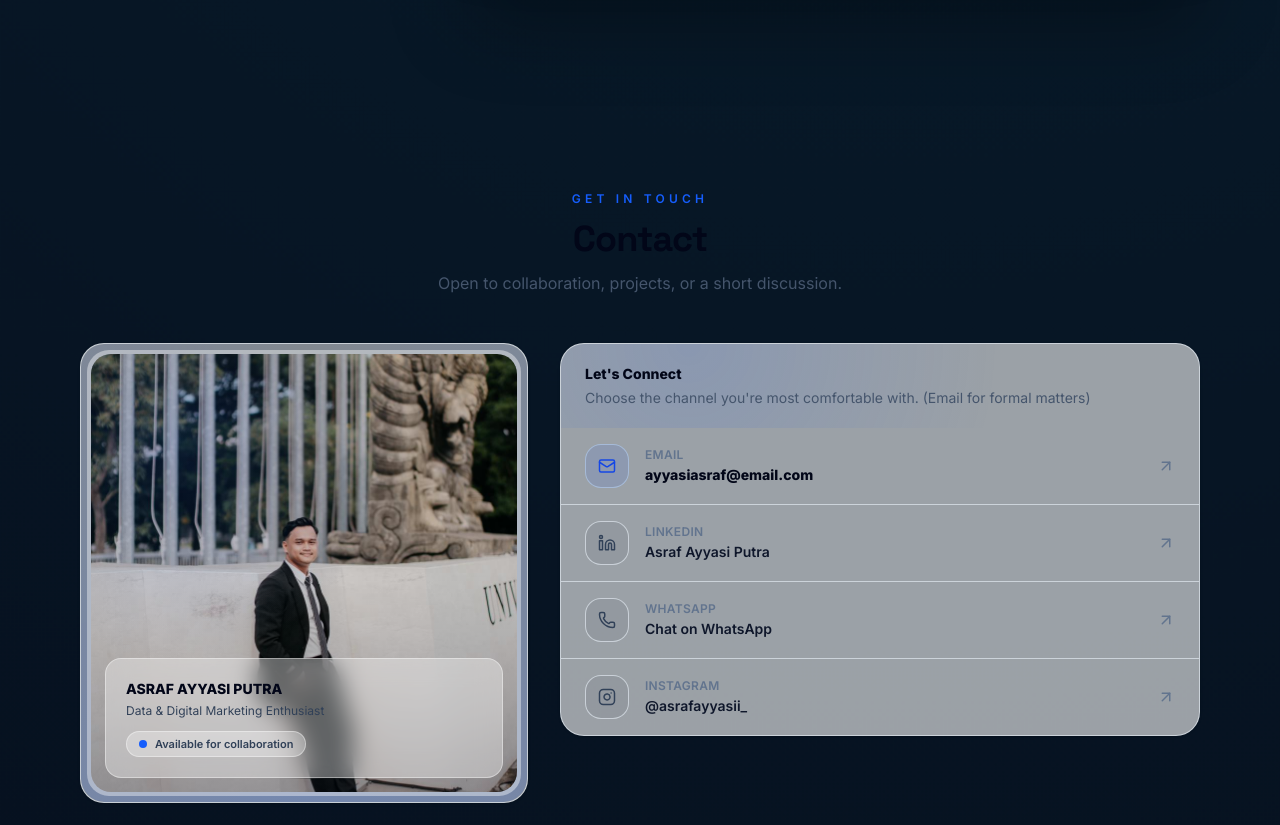
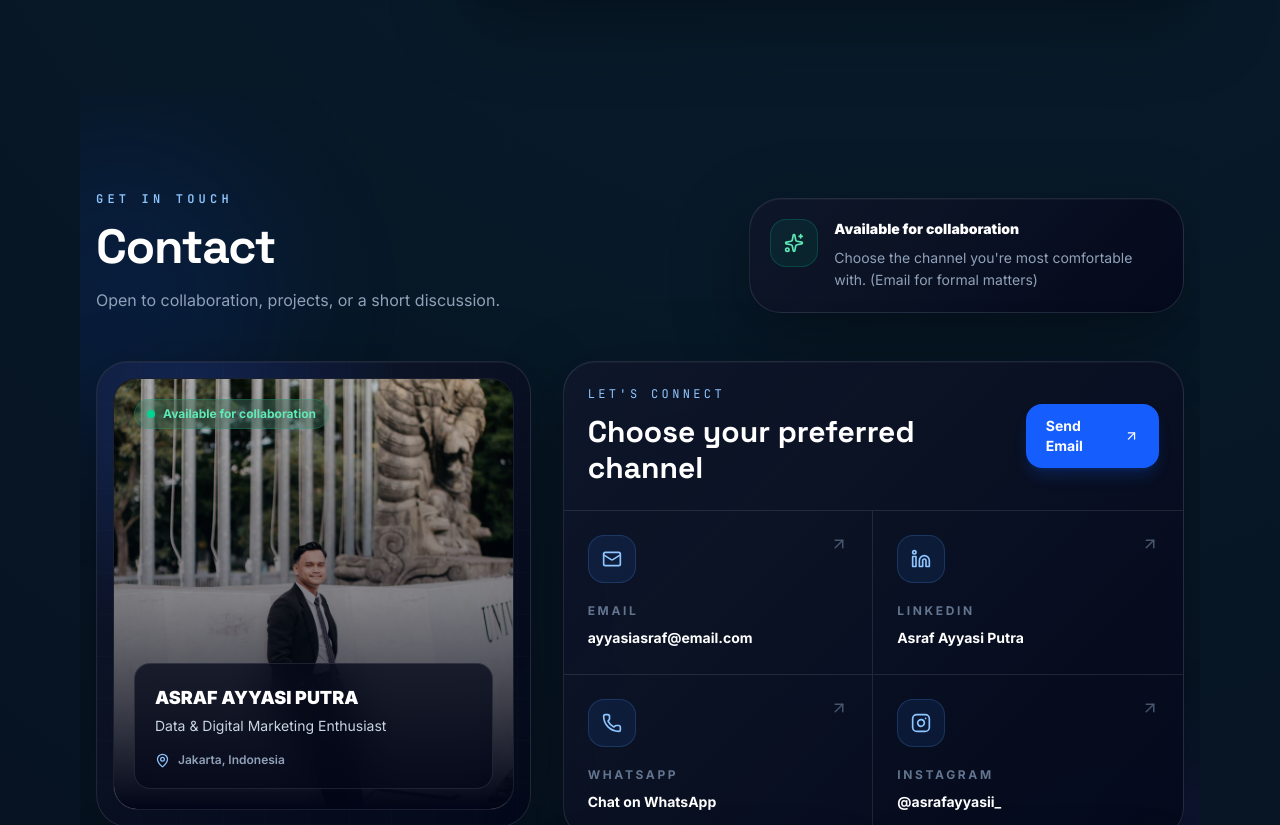
Before and after one commit to asrafayyasi/asraf-portofolio, a Next.js app: page / in a window 1280 px wide. Shown: the part 11175-12000 px from the top of the page. Built offline with nearby package versions, Linux system fonts and the light colour scheme.

Commit message:
finalize one page redesign before routing

```diff
--- a/src/app/page.tsx
+++ b/src/app/page.tsx
@@ -21,7 +21,7 @@ import BackToTop from "@/components/BackToTop";
 
 function waHref(phone?: string) {
   const digits = String(phone || "").replace(/\D/g, "");
-  return digits ? `https://wa.me/${digits}` : "#";
+  return digits.length >= 10 ? `https://wa.me/${digits}` : "#";
 }
 
 export default function Home() {
@@ -1087,141 +1087,224 @@ export default function Home() {
 
 
           {/* CONTACT */}
-          <section id="kontak" className="py-24">
-            <div className="text-center">
-              <p className="text-xs font-semibold tracking-[0.35em] text-blue-600">
+          <section id="kontak" className="relative overflow-hidden py-24">
+            <div className="pointer-events-none absolute left-[-120px] top-10 h-80 w-80 rounded-full bg-blue-600/10 blur-3xl" />
+            <div className="pointer-events-none absolute bottom-0 right-[-120px] h-96 w-96 rounded-full bg-violet-600/10 blur-3xl" />
+
+            <div className="relative mx-auto max-w-7xl px-4">
+              <div className="grid gap-8 lg:grid-cols-12 lg:items-end">
+                <div className="lg:col-span-7">
+                  <p className="font-code text-xs font-semibold uppercase tracking-[0.35em] text-blue-300">
                     {content.labels.contactKicker}
                   </p>
-              <h2 className="mt-3 text-3xl md:text-4xl font-extrabold tracking-tight text-slate-950">
+                  <h2 className="mt-4 max-w-3xl text-3xl font-black tracking-tight text-white md:text-5xl">
                     {content.labels.contactTitle}
                   </h2>
-              <p className="mt-3 text-slate-600">{content.labels.contactSubtitle}</p>
+                  <p className="mt-4 max-w-2xl text-sm leading-relaxed text-slate-400 md:text-base">
+                    {content.labels.contactSubtitle}
+                  </p>
                 </div>
 
-            <div className="mt-12 grid gap-8 lg:grid-cols-12 lg:items-stretch">
                 <div className="lg:col-span-5">
-                <div className="relative h-[460px] overflow-hidden rounded-3xl border border-slate-200/70 bg-white/55 shadow-sm">
-                  <div className="absolute inset-0 p-1">
-                    <div className="absolute inset-0 rounded-3xl bg-[conic-gradient(from_180deg_at_50%_50%,rgba(37,99,235,0.25),rgba(15,23,42,0.10),rgba(37,99,235,0.25))]" />
-                    <div className="absolute inset-[6px] rounded-[22px] bg-white/40" />
+                  <div className="tech-card rounded-[2rem] p-5">
+                    <div className="flex items-start gap-4">
+                      <div className="grid h-12 w-12 shrink-0 place-items-center rounded-2xl border border-emerald-400/20 bg-emerald-500/10 text-emerald-300">
+                        <Sparkles size={20} />
                       </div>
-
-                  <img
-                    src={content.contact.photo || "/me.jpg"}
-                    alt="Photo"
-                    className="absolute inset-[10px] h-[calc(100%-20px)] w-[calc(100%-20px)] rounded-[20px] object-cover object-center"
-                  />
-
-                  <div className="absolute inset-[10px] rounded-[20px] bg-gradient-to-t from-slate-950/25 via-transparent to-transparent" />
-                  <div className="absolute inset-[10px] rounded-[20px] bg-[radial-gradient(circle_at_20%_20%,rgba(37,99,235,0.18),transparent_45%)]" />
-
-                  <div className="absolute bottom-6 left-6 right-6 rounded-2xl border border-white/40 bg-white/35 p-5 backdrop-blur-md">
-                    <p className="text-sm font-extrabold text-slate-950">{content.name}</p>
-                    <p className="mt-1 text-xs text-slate-700">{content.title}</p>
-                    <div className="mt-3 inline-flex items-center gap-2 rounded-full border border-white/40 bg-white/30 px-3 py-1 text-[11px] font-semibold text-slate-700">
-                      <span className="h-2 w-2 rounded-full bg-blue-600" />
-                      {content.labels.availableForCollab}
+                      <div>
+                        <p className="text-sm font-black text-white">{content.labels.availableForCollab}</p>
+                        <p className="mt-2 text-sm leading-relaxed text-slate-400">
+                          {content.labels.connectSubtitle}
+                        </p>
+                      </div>
                     </div>
                   </div>
                 </div>
               </div>
 
-              <div className="lg:col-span-7">
-                <div className="rounded-3xl border border-slate-200/70 bg-white/60 shadow-sm overflow-hidden">
-                  <div className="relative px-6 py-5">
-                    <div className="absolute inset-0 bg-[radial-gradient(circle_at_20%_0%,rgba(37,99,235,0.14),transparent_60%)]" />
-                    <div className="relative">
-                      <p className="text-sm font-extrabold text-slate-950">{content.labels.connectTitle}</p>
-                      <p className="mt-1 text-sm text-slate-600">{content.labels.connectSubtitle}</p>
+              <div className="mt-12 grid gap-8 lg:grid-cols-12">
+                <div className="lg:col-span-5">
+                  <div className="tech-card relative overflow-hidden rounded-[2rem] p-4">
+                    <div className="absolute inset-0 bg-[radial-gradient(circle_at_20%_10%,rgba(37,99,235,0.22),transparent_42%)]" />
+                    <div className="absolute inset-0 bg-tech-grid opacity-30" />
+
+                    <div className="relative overflow-hidden rounded-[1.5rem] border border-white/10 bg-slate-950">
+                      <img
+                        src={content.contact.photo || "/me.jpg"}
+                        alt={content.name}
+                        className="h-[430px] w-full object-cover object-center"
+                      />
+                      <div className="absolute inset-0 bg-gradient-to-t from-slate-950 via-slate-950/35 to-transparent" />
+
+                      <div className="absolute left-5 top-5 inline-flex items-center gap-2 rounded-full border border-emerald-400/20 bg-emerald-500/10 px-3 py-1.5 text-xs font-bold text-emerald-300 backdrop-blur-xl">
+                        <span className="h-2 w-2 rounded-full bg-emerald-400 shadow-[0_0_14px_rgba(52,211,153,0.8)]" />
+                        {content.labels.availableForCollab}
+                      </div>
+
+                      <div className="absolute bottom-5 left-5 right-5 rounded-2xl border border-white/10 bg-slate-950/70 p-5 backdrop-blur-xl">
+                        <p className="text-lg font-black text-white">{content.name}</p>
+                        <p className="mt-1 text-sm text-slate-300">{content.title}</p>
+
+                        <div className="mt-4 flex items-center gap-2 text-xs font-semibold text-slate-400">
+                          <MapPin size={15} className="text-blue-300" />
+                          Jakarta, Indonesia
+                        </div>
+                      </div>
                     </div>
                   </div>
 
-                  <div className="divide-y divide-slate-200/70">
+                  <div className="tech-card mt-6 rounded-[2rem] p-5">
+                    <p className="font-code text-xs uppercase tracking-[0.28em] text-blue-300">
+                      contact.config
+                    </p>
+                    <div className="mt-4 space-y-1 font-code text-xs leading-relaxed text-slate-400">
+                      <p><span className="text-violet-300">const</span> status = <span className="text-emerald-300">"open"</span>;</p>
+                      <p><span className="text-violet-300">const</span> focus = <span className="text-cyan-200">["data", "insight", "impact"]</span>;</p>
+                      <p><span className="text-slate-500">// response channel: email / linkedin / whatsapp</span></p>
+                    </div>
+                  </div>
+                </div>
+
+                <div className="lg:col-span-7">
+                  <div className="tech-card overflow-hidden rounded-[2rem]">
+                    <div className="border-b border-white/10 p-6">
+                      <div className="flex flex-col gap-4 sm:flex-row sm:items-center sm:justify-between">
+                        <div>
+                          <p className="font-code text-xs uppercase tracking-[0.28em] text-blue-300">
+                            {content.labels.connectTitle}
+                          </p>
+                          <h3 className="mt-3 text-2xl font-black text-white md:text-3xl">
+                            Choose your preferred channel
+                          </h3>
+                        </div>
+
                         <a
                           href={`mailto:${content.contact.email}`}
-                      className="group flex items-center gap-4 px-6 py-4 hover:bg-blue-50/80 transition"
+                          className="inline-flex items-center justify-center gap-2 rounded-2xl bg-blue-600 px-5 py-3 text-sm font-bold text-white shadow-lg shadow-blue-600/20 transition hover:-translate-y-0.5 hover:bg-blue-500"
                         >
-                      <div className="h-11 w-11 rounded-2xl bg-blue-600/10 grid place-items-center text-blue-700 border border-blue-200/50">
-                        <Mail size={18} />
+                          Send Email
+                          <ArrowUpRight size={16} />
+                        </a>
+                      </div>
                     </div>
 
-                      <div className="min-w-0 flex-1">
-                        <p className="text-xs font-semibold tracking-wide text-slate-500">
+                    <div className="grid gap-0 md:grid-cols-2">
+                      <a
+                        href={`mailto:${content.contact.email}`}
+                        className="group border-b border-white/10 p-6 transition hover:bg-blue-500/5 md:border-r"
+                      >
+                        <div className="flex items-start justify-between gap-4">
+                          <div className="grid h-12 w-12 place-items-center rounded-2xl border border-blue-400/20 bg-blue-500/10 text-blue-300">
+                            <Mail size={20} />
+                          </div>
+                          <ArrowUpRight className="text-slate-600 transition group-hover:text-blue-300" size={18} />
+                        </div>
+                        <p className="mt-5 text-xs font-bold uppercase tracking-[0.22em] text-slate-500">
                           {content.labels.email}
                         </p>
-                        <p className="mt-0.5 text-sm font-extrabold text-slate-950 leading-snug break-words">
+                        <p className="mt-2 break-words text-sm font-bold leading-relaxed text-white">
                           {content.contact.email}
                         </p>
-                      </div>
-
-                      <ArrowUpRight className="text-slate-500 group-hover:text-blue-700 transition" size={18} />
                       </a>
 
                       <a
                         href={content.contact.linkedin.url}
                         target="_blank"
                         rel="noreferrer"
-                      className="group flex items-center gap-4 px-6 py-4 hover:bg-blue-50/80 transition"
+                        className="group border-b border-white/10 p-6 transition hover:bg-blue-500/5"
                       >
-                      <div className="h-11 w-11 rounded-2xl bg-slate-900/5 grid place-items-center text-slate-700 border border-slate-200/70 group-hover:text-blue-700 transition">
-                        <Linkedin size={18} />
+                        <div className="flex items-start justify-between gap-4">
+                          <div className="grid h-12 w-12 place-items-center rounded-2xl border border-blue-400/20 bg-blue-500/10 text-blue-300">
+                            <Linkedin size={20} />
                           </div>
-
-                      <div className="min-w-0 flex-1">
-                        <p className="text-xs font-semibold tracking-wide text-slate-500">
+                          <ArrowUpRight className="text-slate-600 transition group-hover:text-blue-300" size={18} />
+                        </div>
+                        <p className="mt-5 text-xs font-bold uppercase tracking-[0.22em] text-slate-500">
                           {content.labels.linkedin}
                         </p>
-                        <p className="mt-0.5 text-sm font-semibold text-slate-900 leading-snug break-words">
+                        <p className="mt-2 break-words text-sm font-bold leading-relaxed text-white">
                           {content.contact.linkedin.label}
                         </p>
-                      </div>
-
-                      <ArrowUpRight className="text-slate-500 group-hover:text-blue-700 transition" size={18} />
                       </a>
 
                       <a
                         href={waHref(content.contact.whatsapp.number)}
                         target="_blank"
                         rel="noreferrer"
-                      className="group flex items-center gap-4 px-6 py-4 hover:bg-blue-50/80 transition"
+                        className="group border-b border-white/10 p-6 transition hover:bg-blue-500/5 md:border-b-0 md:border-r"
                       >
-                      <div className="h-11 w-11 rounded-2xl bg-slate-900/5 grid place-items-center text-slate-700 border border-slate-200/70 group-hover:text-blue-700 transition">
-                        <Phone size={18} />
+                        <div className="flex items-start justify-between gap-4">
+                          <div className="grid h-12 w-12 place-items-center rounded-2xl border border-blue-400/20 bg-blue-500/10 text-blue-300">
+                            <Phone size={20} />
                           </div>
-
-                      <div className="min-w-0 flex-1">
-                        <p className="text-xs font-semibold tracking-wide text-slate-500">
+                          <ArrowUpRight className="text-slate-600 transition group-hover:text-blue-300" size={18} />
+                        </div>
+                        <p className="mt-5 text-xs font-bold uppercase tracking-[0.22em] text-slate-500">
                           {content.labels.whatsapp}
                         </p>
-                        <p className="mt-0.5 text-sm font-semibold text-slate-900 leading-snug break-words">
+                        <p className="mt-2 break-words text-sm font-bold leading-relaxed text-white">
                           {content.contact.whatsapp.label}
                         </p>
-                      </div>
-
-                      <ArrowUpRight className="text-slate-500 group-hover:text-blue-700 transition" size={18} />
                       </a>
 
                       <a
                         href={content.contact.instagram.url}
                         target="_blank"
                         rel="noreferrer"
-                      className="group flex items-center gap-4 px-6 py-4 hover:bg-blue-50/80 transition"
+                        className="group p-6 transition hover:bg-blue-500/5"
                       >
-                      <div className="h-11 w-11 rounded-2xl bg-slate-900/5 grid place-items-center text-slate-700 border border-slate-200/70 group-hover:text-blue-700 transition">
-                        <Instagram size={18} />
+                        <div className="flex items-start justify-between gap-4">
+                          <div className="grid h-12 w-12 place-items-center rounded-2xl border border-blue-400/20 bg-blue-500/10 text-blue-300">
+                            <Instagram size={20} />
+                          </div>
+                          <ArrowUpRight className="text-slate-600 transition group-hover:text-blue-300" size={18} />
+                        </div>
+                        <p className="mt-5 text-xs font-bold uppercase tracking-[0.22em] text-slate-500">
+                          {content.labels.instagram}
+                        </p>
+                        <p className="mt-2 break-words text-sm font-bold leading-relaxed text-white">
+                          {content.contact.instagram.label}
+                        </p>
+                      </a>
+                    </div>
                   </div>
 
-                      <div className="min-w-0 flex-1">
-                        <p className="text-xs font-semibold tracking-wide text-slate-500">
-                          {content.labels.instagram}
-                        </p>
-                        <p className="mt-0.5 text-sm font-semibold text-slate-900 leading-snug break-words">
-                          {content.contact.instagram.label}
-                        </p>
+                  <div className="mt-6 grid gap-6 md:grid-cols-2">
+                    <div className="tech-card rounded-[2rem] p-6">
+                      <p className="font-code text-xs uppercase tracking-[0.28em] text-blue-300">github.status</p>
+                      <div className="mt-5 flex items-center gap-4">
+                        <div className="grid h-12 w-12 place-items-center rounded-2xl border border-white/10 bg-white/[0.04] text-slate-300">
+                          <Github size={20} />
+                        </div>
+                        <div className="min-w-0">
+                          <p className="truncate text-sm font-black text-white">{content.contact.github.label}</p>
+                          <p className="mt-1 text-xs text-slate-500">Project repository & code activity</p>
+                        </div>
+                      </div>
+                      <a
+                        href={content.contact.github.url}
+                        target="_blank"
+                        rel="noreferrer"
+                        className="mt-5 inline-flex items-center gap-2 text-sm font-bold text-blue-300 transition hover:text-white"
+                      >
+                        {content.labels.footerGithub}
+                        <ArrowUpRight size={16} />
+                      </a>
                     </div>
 
-                      <ArrowUpRight className="text-slate-500 group-hover:text-blue-700 transition" size={18} />
-                    </a>
+                    <div className="tech-card rounded-[2rem] p-6">
+                      <p className="font-code text-xs uppercase tracking-[0.28em] text-blue-300">response.time</p>
+                      <div className="mt-5 space-y-3">
+                        <div className="flex items-center justify-between rounded-2xl border border-white/10 bg-white/[0.04] px-4 py-3">
+                          <span className="text-sm font-semibold text-slate-300">Email</span>
+                          <span className="text-sm font-black text-white">Formal</span>
+                        </div>
+                        <div className="flex items-center justify-between rounded-2xl border border-white/10 bg-white/[0.04] px-4 py-3">
+                          <span className="text-sm font-semibold text-slate-300">LinkedIn</span>
+                          <span className="text-sm font-black text-white">Career</span>
+                        </div>
+                      </div>
+                    </div>
                   </div>
                 </div>
               </div>
@@ -1229,41 +1312,54 @@ export default function Home() {
           </section>
 
           {/* FOOTER */}
-          <section className="py-10">
-            <div className="mx-auto max-w-6xl px-4">
-              <div className="h-px w-full bg-slate-200/80" />
-              <div className="mt-6 flex flex-col items-center justify-between gap-3 text-sm text-slate-500 md:flex-row">
-                <p>
-                  © {new Date().getFullYear()} {content.name}
+          <footer className="relative overflow-hidden py-10">
+            <div className="mx-auto max-w-7xl px-4">
+              <div className="tech-card rounded-[2rem] p-6">
+                <div className="flex flex-col gap-6 md:flex-row md:items-center md:justify-between">
+                  <div>
+                    <div className="flex items-center gap-3">
+                      <span className="grid h-11 w-11 place-items-center rounded-2xl border border-blue-400/25 bg-blue-500/10 text-lg font-black text-blue-300">
+                        A
+                      </span>
+                      <div>
+                        <p className="text-sm font-black text-white">{content.name}</p>
+                        <p className="mt-1 text-xs text-slate-500">{content.title}</p>
+                      </div>
+                    </div>
+
+                    <p className="mt-4 text-sm text-slate-500">
+                      © {new Date().getFullYear()} {content.name}. Built with clarity, data, and continuous learning.
                     </p>
+                  </div>
 
-                <div className="flex items-center gap-3">
-                  <span className="text-slate-300">•</span>
+                  <div className="flex flex-wrap items-center gap-3">
                     <a
-                    className="hover:text-slate-700 transition"
+                      className="rounded-2xl border border-white/10 bg-white/[0.04] px-4 py-2 text-sm font-bold text-slate-300 transition hover:border-blue-400/30 hover:text-white"
                       href={content.contact.linkedin.url}
                       target="_blank"
                       rel="noreferrer"
                     >
                       {content.labels.footerLinkedin}
                     </a>
-                  <span className="text-slate-300">•</span>
                     <a
-                    className="hover:text-slate-700 transition"
+                      className="rounded-2xl border border-white/10 bg-white/[0.04] px-4 py-2 text-sm font-bold text-slate-300 transition hover:border-blue-400/30 hover:text-white"
                       href={content.contact.github.url}
                       target="_blank"
                       rel="noreferrer"
                     >
                       {content.labels.footerGithub}
                     </a>
-                  <span className="text-slate-300">•</span>
-                  <a className="hover:text-slate-700 transition" href={`mailto:${content.contact.email}`}>
+                    <a
+                      className="rounded-2xl border border-white/10 bg-white/[0.04] px-4 py-2 text-sm font-bold text-slate-300 transition hover:border-blue-400/30 hover:text-white"
+                      href={`mailto:${content.contact.email}`}
+                    >
                       {content.labels.footerEmail}
                     </a>
                   </div>
                 </div>
               </div>
-          </section>
+            </div>
+          </footer>
         </main>
       </div>
 
```
Lines whose indentation alone changed are shown as unchanged.
